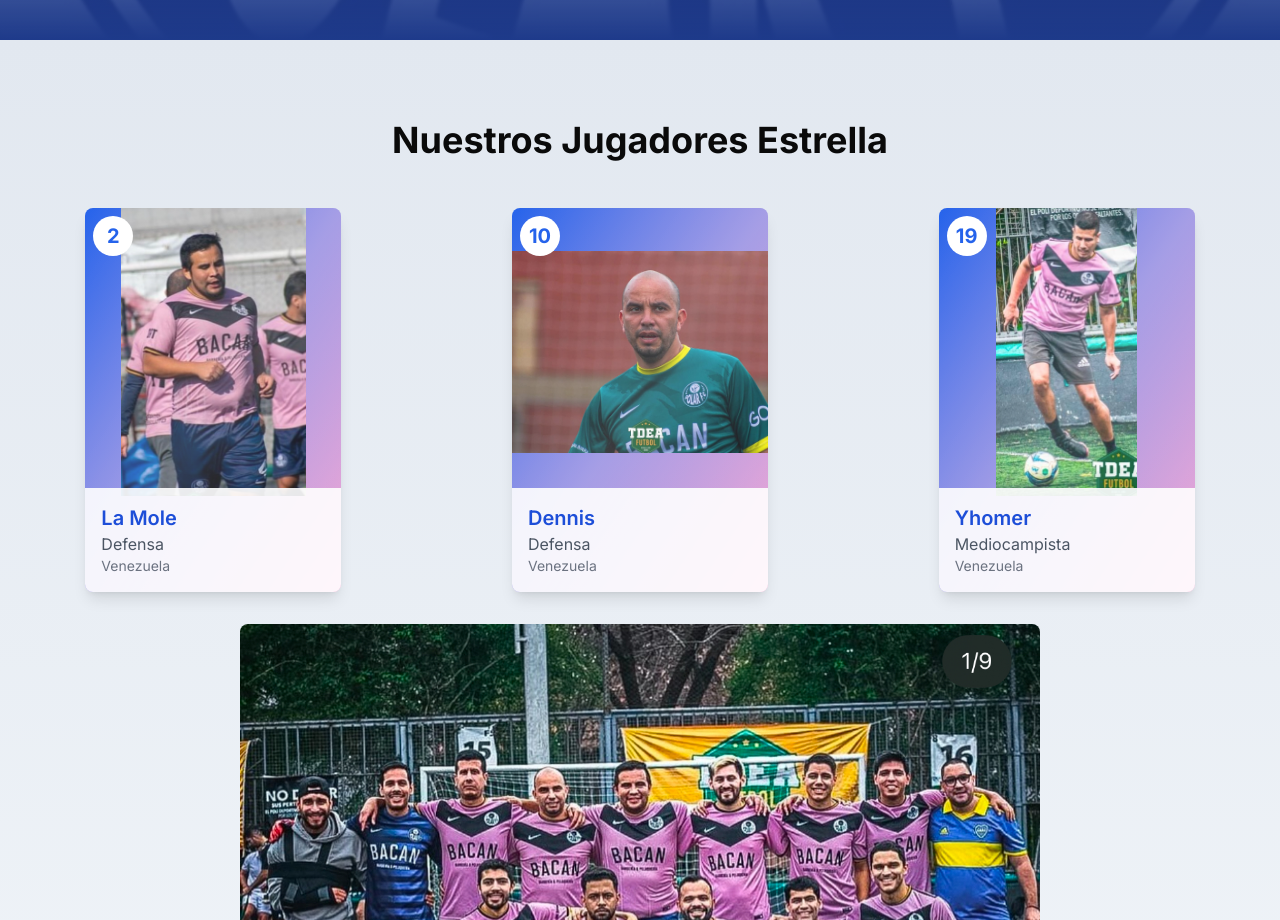
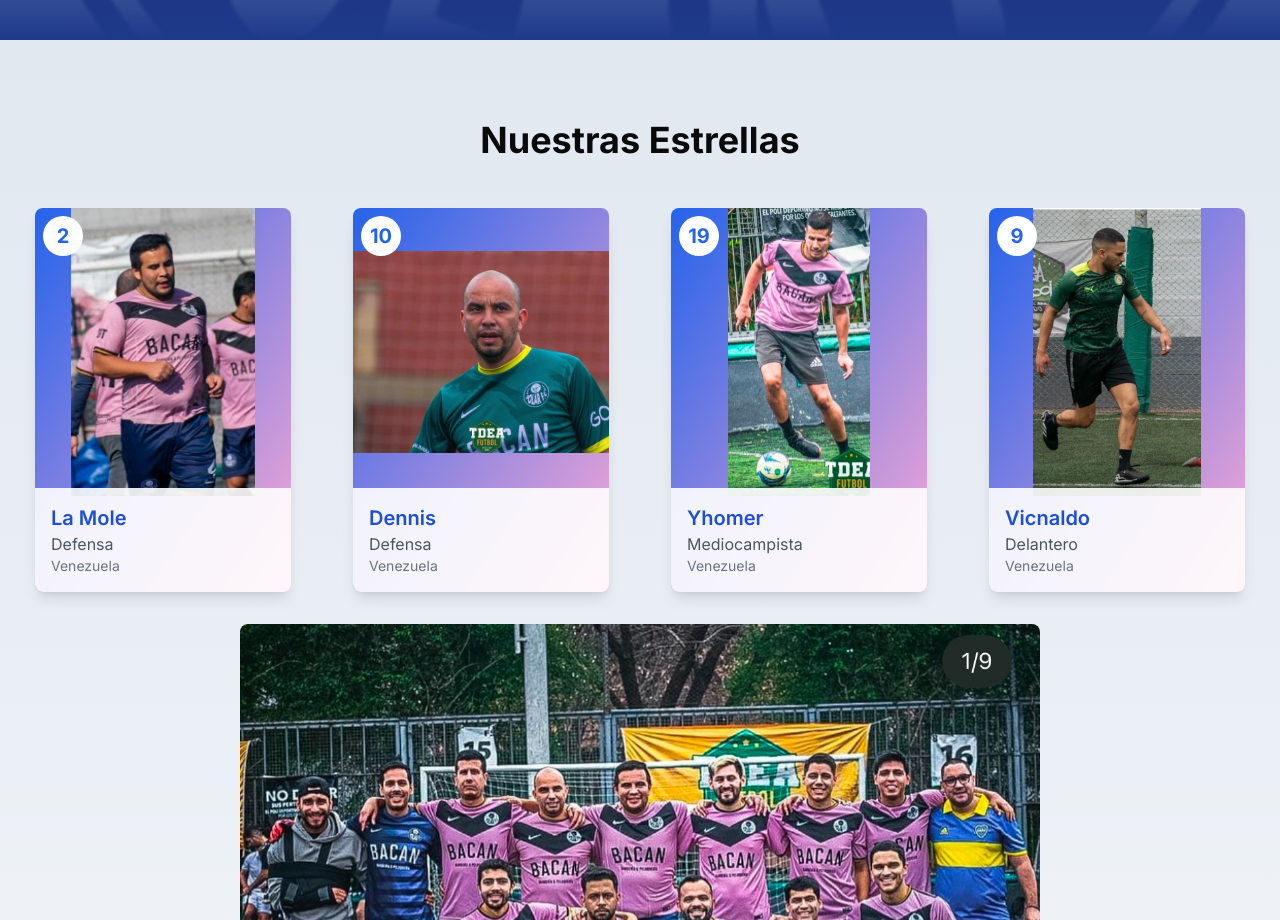
Before and after one commit to ChristianSnchz/polar, a Next.js app in the folder polar/: page / in a window 1280 px wide. Shown: the part 840-1760 px from the top of the page. Built offline with nearby package versions, Linux system fonts and the light colour scheme.

Commit message:
vicnaldo

```diff
--- a/polar/components/Players.tsx
+++ b/polar/components/Players.tsx
@@ -26,6 +26,13 @@ const players = [
     number: 19,
     nationality: 'Venezuela',
   },
+  {
+    name: 'Vicnaldo',
+    position: 'Delantero',
+    image: '/assets/vicnaldo.jpeg',
+    number: 9,
+    nationality: 'Venezuela',
+  },
 ];
 
 export default function Players() {
@@ -37,21 +44,21 @@ export default function Players() {
       <div className="container mx-auto px-4">
         <AnimatedSection>
           <h2 className="text-4xl font-bold text-center mb-12 ">
-            Nuestros Jugadores Estrella
+            Nuestras Estrellas
           </h2>
         </AnimatedSection>
-        <div className="grid grid-cols-1 md:grid-cols-3 gap-8">
+        <div className="grid grid-cols-1 md:grid-cols-4 gap-6 ">
           {players.map((player) => (
             <AnimatedSection key={player.name} className="flex justify-center">
               <motion.div
-                className="w-64 h-96 bg-gradient-to-br from-blue-600 to-pink-300 rounded-lg shadow-lg overflow-hidden relative"
+                className=" w-full md:w-64 h-96 bg-gradient-to-br from-blue-600 to-pink-300 rounded-lg shadow-lg overflow-hidden relative"
                 whileHover={{
                   scale: 1.05,
                   boxShadow: '0px 0px 8px rgb(59, 130, 246)',
                 }}
                 transition={{ type: 'spring', stiffness: 300 }}
               >
-                <div className="absolute inset-0 bg-gradient-to-br from-transparent via-white to-transparent opacity-20 z-10"></div>
+                <div className="absolute inset-0 bg-gradient-to-br from-transparent via-white to-transparent opacity-0 z-10"></div>
                 <div className="relative h-3/4">
                   <Image
                     src={player.image}
```
Also changed, not shown: polar/public/assets/vicnaldo.jpeg (added).
